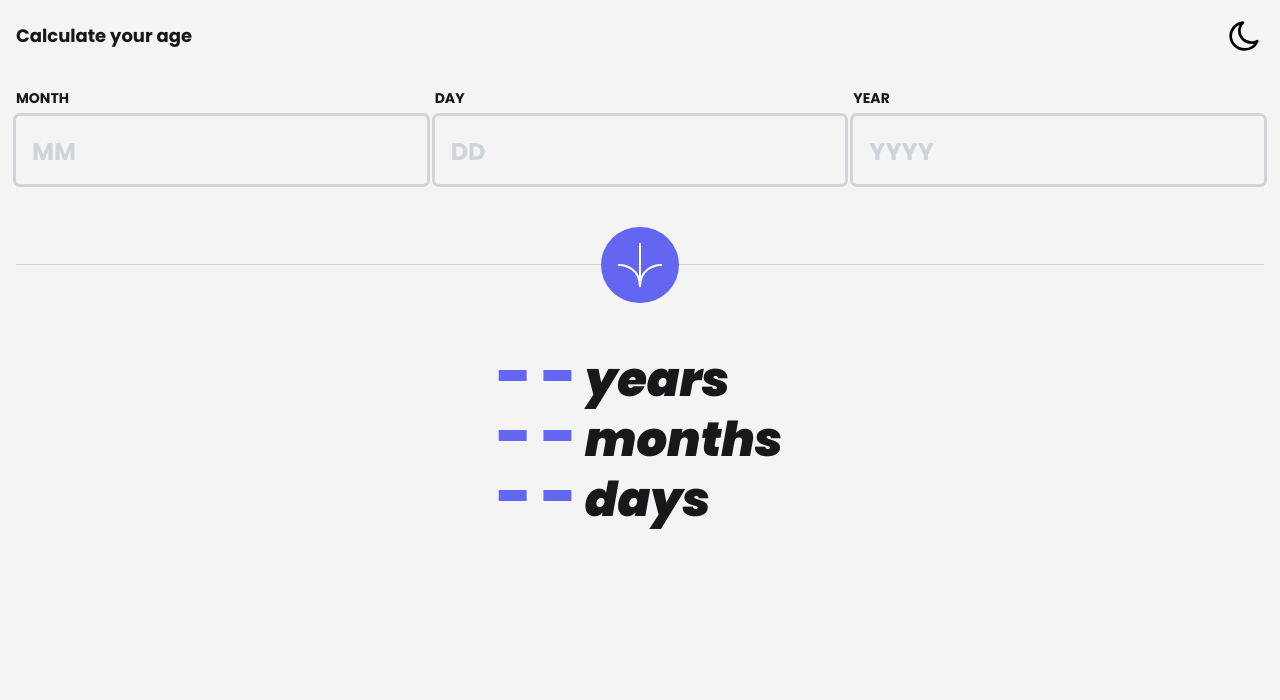
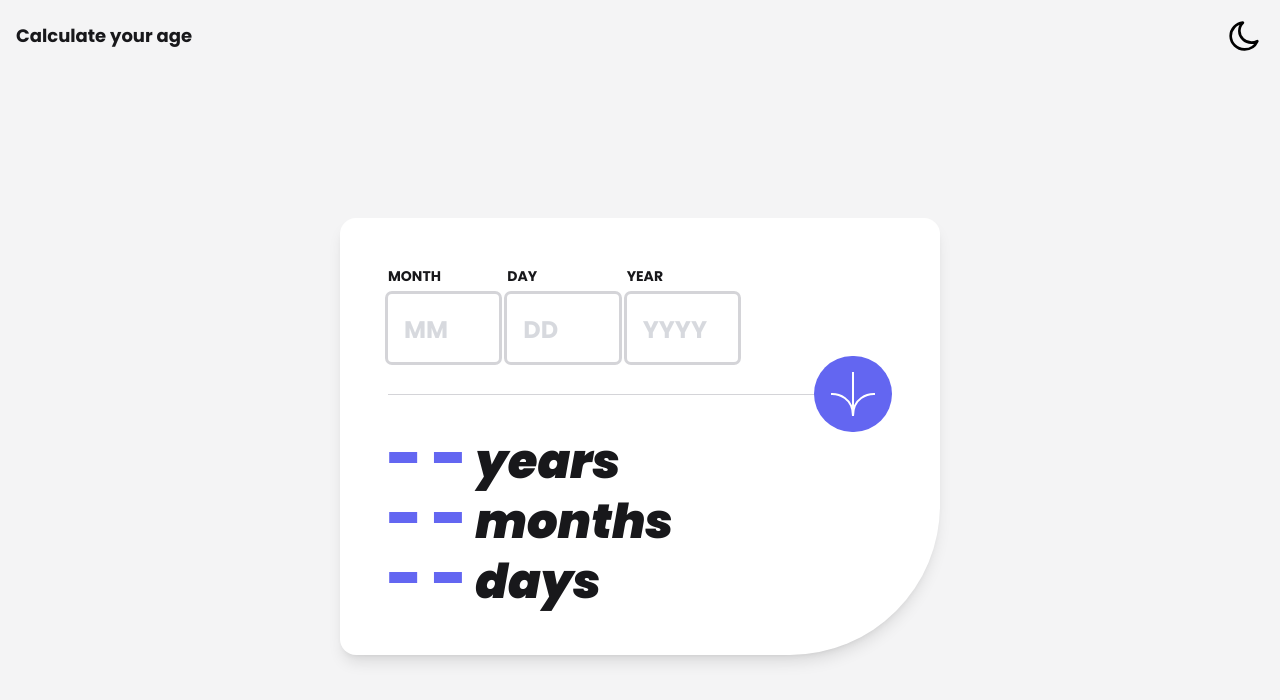
Before and after one commit to betaluis/age-calculator, a React (Vite) app: page / in a window 1280 px wide. Shown: the top 700 px of the page. Built offline with nearby package versions, Linux system fonts and the light colour scheme.

Commit message:
Desktop version

```diff
--- a/src/App.css
+++ b/src/App.css
@@ -14,7 +14,7 @@
     }
 
     .darkTheme {
-        @apply bg-zinc-800 text-zinc-200;
+        @apply bg-zinc-800 text-zinc-200 sm:bg-zinc-900;
     }
 
     .darkModeText {
@@ -24,4 +24,12 @@
     .lightModeText {
         @apply text-zinc-900;
     }
+
+    .lightModeCard {
+        @apply bg-white;
+    }
+
+    .darkModeCard {
+        @apply bg-zinc-800;
+    }
 }
--- a/src/App.tsx
+++ b/src/App.tsx
@@ -23,6 +23,7 @@ function App() {
     const { isDark, toggleTheme } = useContext(ThemeContext);
 
     const themeClasses = isDark ? "darkTheme" : "lightTheme";
+    const cardTheme = isDark ? "sm:darkModeCard" : "sm:lightModeCard"
 
     const [birthday, setBirthday] = useState<BirthdayType[]>([
         { timeFrame: "month", value: "" },
@@ -70,17 +71,28 @@ function App() {
     };
 
     return (
-        <div className={`${themeClasses} min-h-screen selection:bg-indigo-500 selection:text-white`}>
+        <div className={`${themeClasses} sm:flex sm:flex-col min-h-screen selection:bg-indigo-500 selection:text-white`}>
             <header className="flex justify-between items-center p-4">
                 <h1 className="font-bold text-lg">Calculate your age</h1>
                 <ThemeIcon size={40} click={toggleTheme} isDark={isDark} />
             </header>
-            <main className="p-4">
+            <main
+                className={`p-4 max-w-2xl m-auto
+                        sm:min-w-[600px] sm:flex sm:flex-col sm:p-12 sm:shadow-lg sm:rounded-2xl sm:rounded-br-[150px]
+                        ${cardTheme}
+                    `}>
                 <form onSubmit={handleSubmit}>
-                    <BirthdayInputs setValidation={setValidationResults} validation={validationResults} data={birthday} setData={setBirthday} />
+                    <div className="sm:w-[350px]">
+                        <BirthdayInputs
+                            setValidation={setValidationResults}
+                            validation={validationResults}
+                            data={birthday}
+                            setData={setBirthday}
+                        />
+                    </div>
                     <Button />
                 </form>
-                <div className="pt-20 flex flex-col justify-center items-center">
+                <div className="pt-20 flex flex-col justify-center items-center sm:pt-8 sm:items-start">
                     <Results showResults={showResults} age={age} />
                 </div>
             </main>
--- a/src/components/AgeInputs.tsx
+++ b/src/components/AgeInputs.tsx
@@ -71,7 +71,7 @@ const Input = ({ obj, setData, isValid, setValidation, errors }: InputProps) =>
                 className={`w-full text-3xl p-4 rounded outline outline-zinc-300 focus:outline-2 focus:outline-indigo-400 font-bold
                     placeholder:text-gray-400 placeholder:opacity-40 placeholder:text-2xl
                     ${errorClasses.outline} ${errorClasses.text}
-                    ${isDark ? "outline-zinc-100 bg-zinc-800 darkModeText" : "outline-zinc-300 bg-zinc-100 lightModeText"}
+                    ${isDark ? "outline-zinc-100 darkModeText darkModeCard" : "outline-zinc-300 lightModeCard lightModeText"}
                 `}
             />
         </label>
@@ -80,7 +80,7 @@ const Input = ({ obj, setData, isValid, setValidation, errors }: InputProps) =>
 
 const Error = ({ children, isValid }: { children: ReactNode, isValid: boolean | undefined }) => {
     return (
-        <div className={`text-white mt-3 bg-red-500 p-2 rounded flex justify-between ${isValid ? "translate-y-0" : "translate-y-2"}`}>
+        <div className={`text-white mt-3 bg-red-500 p-2 rounded flex justify-between ${isValid ? "translate-y-2" : "translate-y-0"}`}>
             <p className="">{children}</p>
             <svg className="fill-white w-5 mr-2" xmlns="http://www.w3.org/2000/svg" data-name="Layer 1" viewBox="0 0 24 24" id="exclamation-mark"><path d="M12,14a1.25,1.25,0,1,0,1.25,1.25A1.25,1.25,0,0,0,12,14Zm0-1.5a1,1,0,0,0,1-1v-3a1,1,0,0,0-2,0v3A1,1,0,0,0,12,12.5ZM12,2A10,10,0,1,0,22,12,10.01114,10.01114,0,0,0,12,2Zm0,18a8,8,0,1,1,8-8A8.00917,8.00917,0,0,1,12,20Z"></path></svg>
         </div>
--- a/src/components/Button.tsx
+++ b/src/components/Button.tsx
@@ -7,15 +7,16 @@ const Button = () => {
 
     return (
         <div
-            className={`block w-full mt-20 h-[1px] relative ${isDark ? "lightTheme" : "bg-zinc-300"
-                }`}
+            className={`block w-full mt-20 h-[1px] relative sm:mt-8 ${isDark ? "lightTheme" : "bg-zinc-300" }`}
         >
             <button
                 tabIndex={0}
                 type="submit"
                 className="absolute top-1/2 right-1/2 -translate-y-1/2 translate-x-1/2
                 bg-indigo-500 p-4 rounded-full
-                focus-visible:outline-zinc-100 focus-visible:outline-1 focus-visible:-outline-offset-4"
+                focus-visible:outline-zinc-100 focus-visible:outline-1 focus-visible:-outline-offset-4
+                sm:right-0 sm:translate-x-0
+                "
             >
                 <img
                     src={Arrow}
--- a/src/hooks/useValidation.tsx
+++ b/src/hooks/useValidation.tsx
@@ -56,6 +56,7 @@ export const useValidation = (birthday: BirthdayType[]) => {
             if (
                 typeof year.value !== "string" && isNaN(year.value) ||
                 typeof year.value !== "string" && year.value < 0 ||
+                typeof year.value !== "string" && year.value === 0 ||
                 year.value === ""
             ) {
                 isValid.year.success = false;
@@ -73,6 +74,7 @@ export const useValidation = (birthday: BirthdayType[]) => {
             if (
                 typeof month.value !== "string" && isNaN(month.value) ||
                 typeof month.value !== "string" && month.value < 0 ||
+                typeof month.value !== "string" && month.value === 0 ||
                 month.value === ""
             ) {
                 isValid.month.success = false;
@@ -93,6 +95,7 @@ export const useValidation = (birthday: BirthdayType[]) => {
             if (
                 typeof day.value !== "string" && isNaN(day.value) ||
                 typeof day.value !== "string" && day.value < 0 ||
+                typeof day.value !== "string" && day.value === 0 ||
                 day.value === ""
             ){
                 isValid.day.success = false;
```
